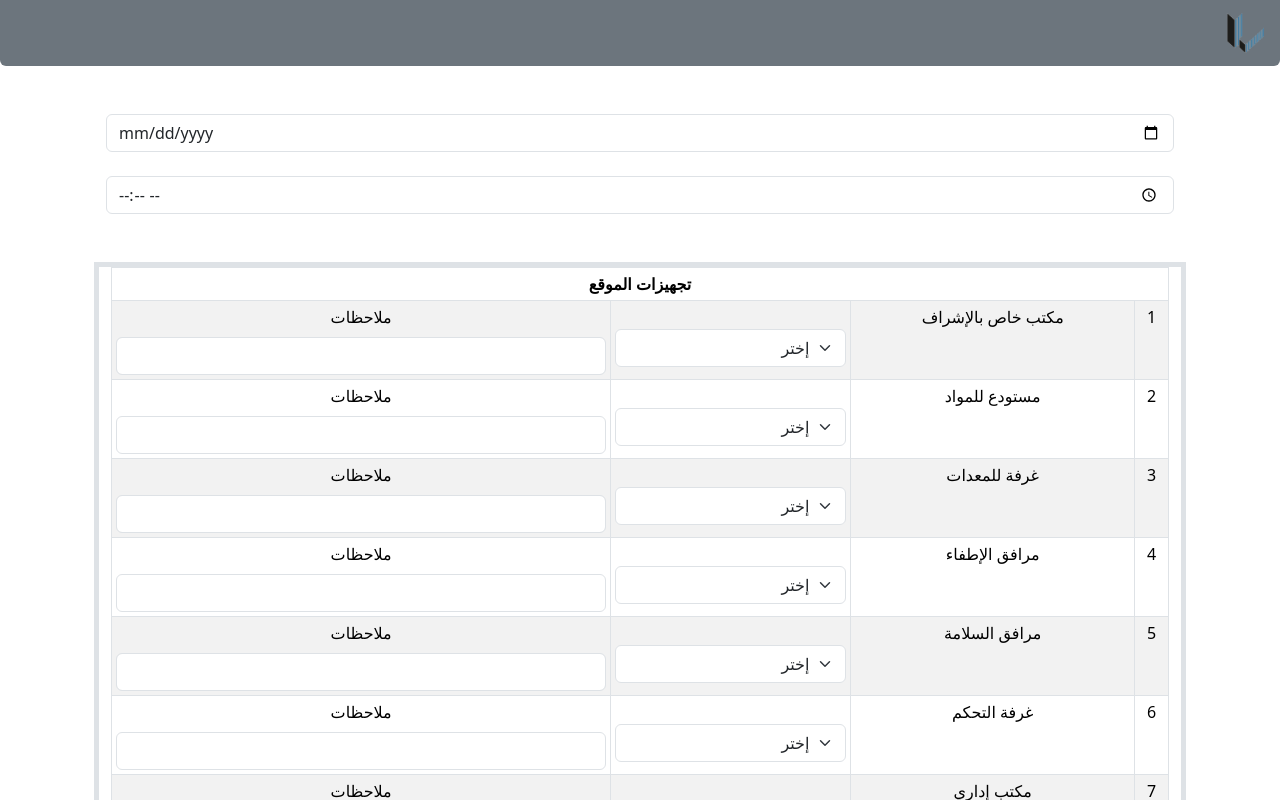
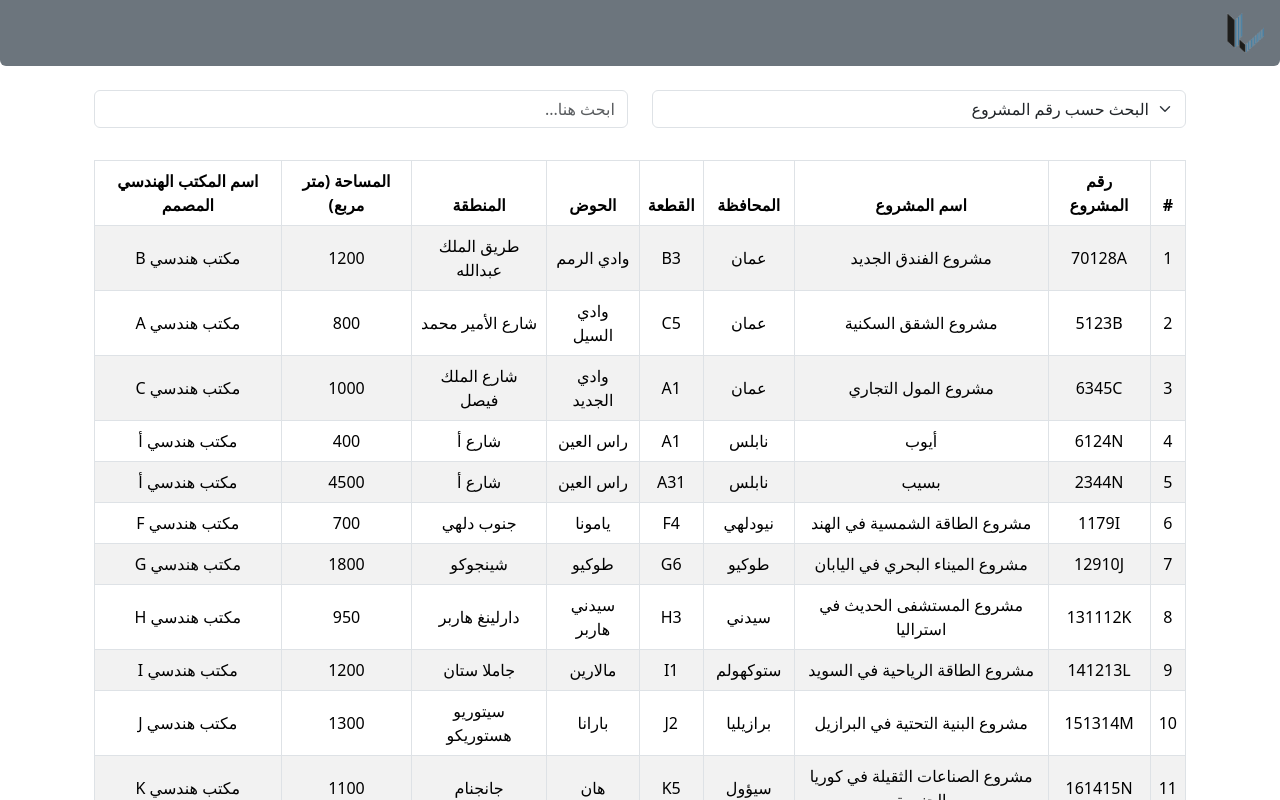
Before and after one commit to NourAyyoub/Engineers-Syndicate, a React (Vite) app in the folder app/: page / in a window 1280 px wide. Shown: the top 800 px of the page. Built offline with nearby package versions, Linux system fonts and the light colour scheme.

Commit message:
change code

```diff
--- a/app/src/App.jsx
+++ b/app/src/App.jsx
@@ -1,16 +1,16 @@
+import { Container } from "react-bootstrap";
+import ProjectsTable from "./components/ProjectsTable/ProjectsTable";
 // import AddNewProject from "./components/AddNewProject/AddNewProject";
-import { Container } from "react-bootstrap";
-import AddNewVisit from "./components/AddNewVisit/AddNewVisit";
-// import ProkjectInfo from "./components/ProjectInfo/ProjectInfo";
-// import ProjectsTable from "./components/ProjectsTable/ProjectsTable";
+// import ProjectInfo from "./components/ProjectInfo/ProjectInfo";
+// import AddNewVisit from "./components/AddNewVisit/AddNewVisit";
 
 export default function App() {
   return (
     <Container dir="rtl" className="text-center">
-      {/* <ProjectsTable /> */}
+      <ProjectsTable />
       {/* <ProjectInfo /> */}
       {/* <AddNewProject /> */}
-      <AddNewVisit />
+      {/* <AddNewVisit /> */}
     </Container>
   );
 }
--- a/app/src/components/ProjectsTable/ProjectsTable.jsx
+++ b/app/src/components/ProjectsTable/ProjectsTable.jsx
@@ -1,4 +1,5 @@
 import { useState } from "react";
+import { Container, Row, Col, Form, Table } from "react-bootstrap";
 export default function ProjectsTable() {
   const [searchTerm, setSearchTerm] = useState("");
   const [searchType, setSearchType] = useState("project_number");
@@ -176,27 +177,17 @@ export default function ProjectsTable() {
   );
 
   const searchTypes = [
-    { value: "project_number", label: "'البحث حسب 'رقم المشروع" },
-    { value: "project_name", label: "'البحث حسب 'اسم المشروع" },
-    { value: "governorate", label: "'البحث حسب 'المحافظة" },
+    { value: "project_number", label: "البحث حسب رقم المشروع" },
+    { value: "project_name", label: "البحث حسب اسم المشروع" },
+    { value: "governorate", label: "البحث حسب المحافظة" },
   ];
 
   return (
-    <div className="container mt-4">
-      <div className="row mb-3">
-        <div className="col-md-6 mb-3">
-          <input
-            type="text"
-            className="form-control"
-            placeholder="ابحث هنا..."
-            value={searchTerm}
-            onChange={(e) => setSearchTerm(e.target.value)}
-          />
-        </div>
-        <div className="col-md-6 mb-3">
-          <select
+    <Container className="mt-4">
+      <Row className="mb-3">
+        <Col md={6} className="mb-3">
+          <Form.Select
             id="searchType"
-            className="form-select"
             value={searchType}
             onChange={(e) => setSearchType(e.target.value)}
           >
@@ -205,23 +196,31 @@ export default function ProjectsTable() {
                 {type.label}
               </option>
             ))}
-          </select>
-        </div>
-      </div>
+          </Form.Select>
+        </Col>
+        <Col md={6} className="mb-3">
+          <Form.Control
+            type="text"
+            placeholder="ابحث هنا..."
+            value={searchTerm}
+            onChange={(e) => setSearchTerm(e.target.value)}
+          />
+        </Col>
+      </Row>
 
-      <div className="table-responsive" style={{ overflow: "scroll" }}>
-        <table className="table table-striped table-bordered text-center align-middle">
+      <div style={{ overflow: "scroll" }}>
+        <Table striped bordered className="text-center align-middle">
           <thead>
             <tr>
-              <th scope="col">#</th>
-              <th scope="col">رقم المشروع</th>
-              <th scope="col">اسم المشروع</th>
-              <th scope="col">المحافظة</th>
-              <th scope="col">القطعة</th>
-              <th scope="col">الحوض</th>
-              <th scope="col">المنطقة</th>
-              <th scope="col">المساحة (متر مربع)</th>
-              <th scope="col">اسم المكتب الهندسي المصمم</th>
+              <th>#</th>
+              <th>رقم المشروع</th>
+              <th>اسم المشروع</th>
+              <th>المحافظة</th>
+              <th>القطعة</th>
+              <th>الحوض</th>
+              <th>المنطقة</th>
+              <th>المساحة (متر مربع)</th>
+              <th>اسم المكتب الهندسي المصمم</th>
             </tr>
           </thead>
           <tbody>
@@ -239,8 +238,8 @@ export default function ProjectsTable() {
               </tr>
             ))}
           </tbody>
-        </table>
+        </Table>
       </div>
-    </div>
+    </Container>
   );
 }
```
